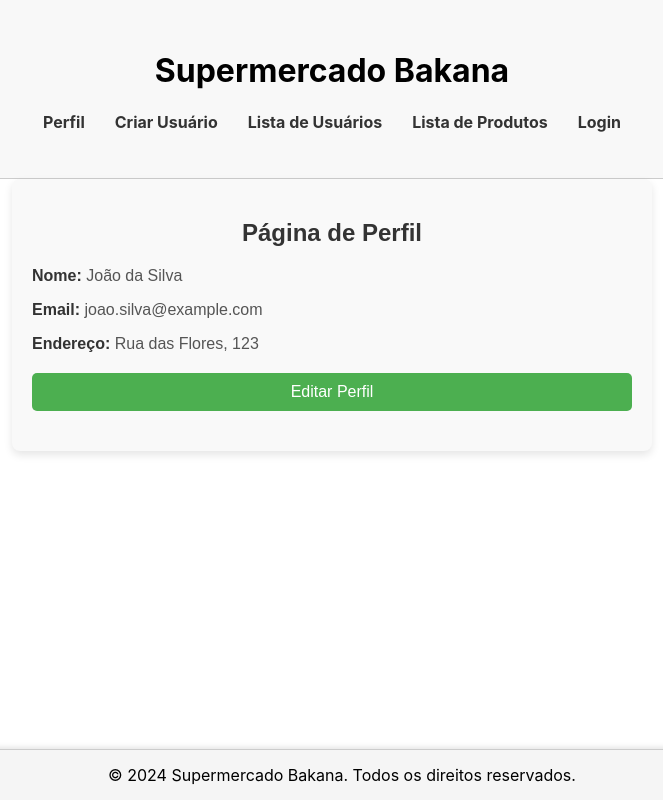
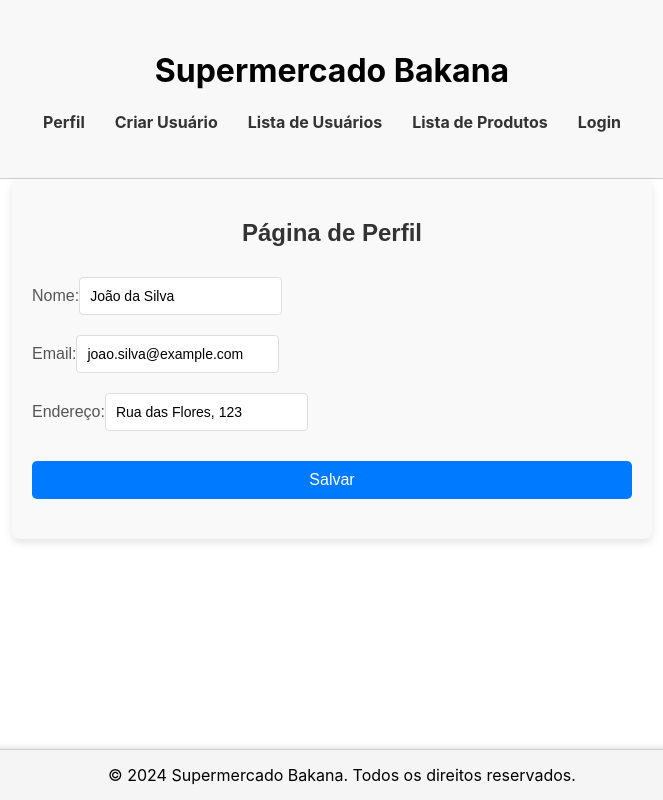
Before and after one commit to AdevalNetoC/Mercado-em-Rest, a React (Create React App) app in the folder supermercado/: page /profile in a window 1280 px wide. Both pictures are taken after a click on the button "Editar Perfil". Shown: the whole page, without its empty margins (308-971 px from the left). Built offline with nearby package versions, Linux system fonts and the light colour scheme.

Commit message:
Funcionamento do profile

```diff
--- a/supermercado/src/Pagina principal/Profile.css
+++ b/supermercado/src/Pagina principal/Profile.css
@@ -1,5 +1,6 @@
 /* Profile.css */
 
+/* Container principal da página de perfil */
 .profile-container {
     max-width: 600px;
     margin: 0 auto;
@@ -10,27 +11,47 @@
     font-family: Arial, sans-serif;
 }
 
+/* Título da página */
 .profile-title {
     text-align: center;
     color: #333;
     margin-bottom: 20px;
 }
 
+/* Estilo das informações do perfil */
 .profile-info {
     margin-bottom: 20px;
     font-size: 16px;
     color: #555;
 }
 
+/* Parágrafos das informações */
 .profile-info p {
     margin-bottom: 10px;
 }
 
+/* Negrito para os rótulos das informações */
 .profile-info strong {
     color: #333;
 }
 
-.profile-edit-button {
+/* Formulário de edição */
+.profile-form {
+    display: flex;
+    flex-direction: column;
+}
+
+/* Estilo dos campos de entrada no formulário */
+.profile-form input {
+    padding: 10px;
+    margin: 10px 0;
+    border: 1px solid #ddd;
+    border-radius: 4px;
+    font-size: 14px;
+}
+
+/* Botão de edição e salvar */
+.profile-edit-button, .profile-save-button {
     display: block;
     width: 100%;
     padding: 10px;
@@ -43,6 +64,16 @@
     margin-top: 20px;
 }
 
-.profile-edit-button:hover {
+/* Hover effect for buttons */
+.profile-edit-button:hover, .profile-save-button:hover {
     background-color: #45a049;
 }
+
+/* Estilo para o botão "Salvar" no formulário */
+.profile-save-button {
+    background-color: #007BFF;
+}
+
+.profile-save-button:hover {
+    background-color: #0056b3;
+}
--- a/supermercado/src/Pagina principal/Profile.jsx
+++ b/supermercado/src/Pagina principal/Profile.jsx
@@ -1,15 +1,82 @@
-import React from 'react';
-import './Profile.css';
+import React, { useState } from 'react';
+import './Profile.css'; // Certifique-se de que está importando corretamente
 
 const Profile = () => {
+    // Estado para armazenar as informações do perfil
+    const [profile, setProfile] = useState({
+        name: 'João da Silva',
+        email: 'joao.silva@example.com',
+        address: 'Rua das Flores, 123'
+    });
+
+    // Estado para controlar se o formulário de edição está visível
+    const [isEditing, setIsEditing] = useState(false);
+
+    // Função para lidar com a mudança nos campos do formulário
+    const handleChange = (e) => {
+        const { name, value } = e.target;
+        setProfile((prevProfile) => ({
+            ...prevProfile,
+            [name]: value
+        }));
+    };
+
+    // Função para alternar o estado de edição
+    const toggleEdit = () => {
+        setIsEditing(!isEditing);
+    };
+
     return (
         <div className="profile-container">
             <h2 className="profile-title">Página de Perfil</h2>
             <div className="profile-info">
-                <p><strong>Nome:</strong> João da Silva</p>
-                <p><strong>Email:</strong> joao.silva@example.com</p>
-                <p><strong>Endereço:</strong> Rua das Flores, 123</p>
-                <button className="profile-edit-button">Editar Perfil</button>
+                {isEditing ? (
+                    <form className="profile-form">
+                        <div>
+                            <label>
+                                Nome:
+                                <input
+                                    type="text"
+                                    name="name"
+                                    value={profile.name}
+                                    onChange={handleChange}
+                                />
+                            </label>
+                        </div>
+                        <div>
+                            <label>
+                                Email:
+                                <input
+                                    type="email"
+                                    name="email"
+                                    value={profile.email}
+                                    onChange={handleChange}
+                                />
+                            </label>
+                        </div>
+                        <div>
+                            <label>
+                                Endereço:
+                                <input
+                                    type="text"
+                                    name="address"
+                                    value={profile.address}
+                                    onChange={handleChange}
+                                />
+                            </label>
+                        </div>
+                        <button type="button" className="profile-save-button" onClick={toggleEdit}>
+                            Salvar
+                        </button>
+                    </form>
+                ) : (
+                    <>
+                        <p><strong>Nome:</strong> {profile.name}</p>
+                        <p><strong>Email:</strong> {profile.email}</p>
+                        <p><strong>Endereço:</strong> {profile.address}</p>
+                        <button className="profile-edit-button" onClick={toggleEdit}>Editar Perfil</button>
+                    </>
+                )}
             </div>
         </div>
     );
```
